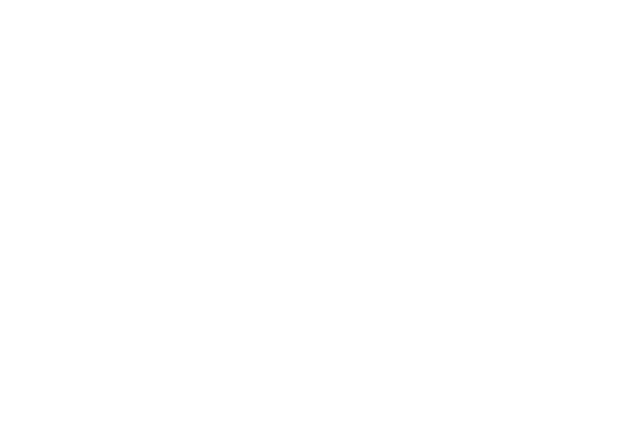
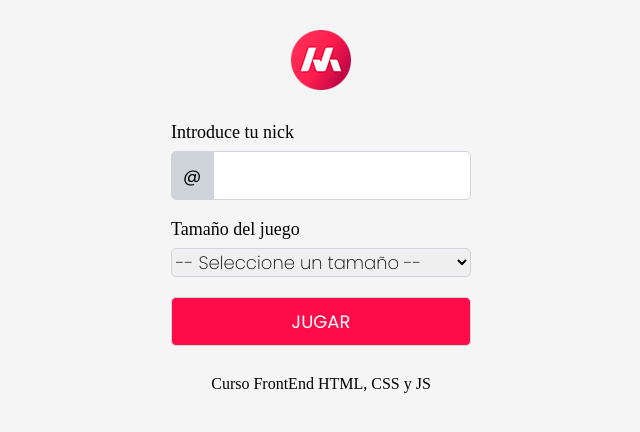
Before and after one commit to DrRIC16/Masterdots, a plain HTML site: page index.html in a window 1280 px wide. Shown: the whole page, without its empty margins (319-959 px from the left). Drawn offline with Linux system fonts and the light colour scheme.

Commit message:
Cambios 21jul

```diff
--- /dev/null
+++ b/css/estilos.css
@@ -0,0 +1,87 @@
+/*
+De lo mas general a lo mas particular.
+
+ALGUNOS ATRIBUTOS:
+ - ANCHO: WIDTH
+ - ALTO: HEIGHT
+ - MARGEN EXTERNO: MARGIN
+ - MARGEN INTERNO: PADDING
+ - BORDE: BORDER
+ - Flex: manejar la distribución de elementos en una sola dimensión: tanto una fila como una columna.
+ - Grid: manejar la distribución de elementos en dos dimensiones a la vez: tanto filas como columnas.
+*/
+
+body{
+    background-color: #f5f5f5;
+
+}
+
+header, footer{
+    text-align: center;
+    width: 300px;
+    margin: 30px auto 0px auto;
+}
+
+main{
+    width: 300px;
+    margin: 30px auto 0px auto;
+}
+
+form{
+    display: flex;
+    flex-direction: column;
+    row-gap: 20px;
+    font-size: 18px;
+}
+
+label{
+    display: block;
+    margin-bottom: 10px;
+}
+
+input{
+    display: inline;
+    font-family: 'Poppins', sans-serif;
+    width: 236px;
+    border: 1px solid #ced4da;
+    padding: 10px;
+    border-radius: 0px 5px 5px 0px;
+    font-weight: 200;
+    font-size: 18px;
+}
+
+input[type='submit']{
+    background-color: #fd0c49;
+    color: #fff;
+    font-weight: 400;
+    border-radius: 5px;
+    width: 100%;
+}
+
+select{
+    font-family: 'Poppins', sans-serif;
+    width: 100%;
+    border: 1px solid #ced4da;
+    border-radius: 5px;
+    font-weight: 200;
+    font-size: 18px;
+}
+
+footer{
+    font-weight: 180;
+}
+
+/* IDs y CLASES */
+
+#nicka{
+    float: left;
+    font-family: 'Poppins', sans-serif;
+    text-align: center;
+    width: 20px;
+    background-color: #ced4da;
+    border: 1px solid #ced4da;
+    padding: 10px;
+    border-radius: 5px 0px 0px 5px;
+    font-weight: 400;
+    font-size: 18px;
+}
--- /dev/null
+++ b/css/reset.css
@@ -0,0 +1,48 @@
+/* http://meyerweb.com/eric/tools/css/reset/
+   v2.0 | 20110126
+   License: none (public domain)
+*/
+
+html, body, div, span, applet, object, iframe,
+h1, h2, h3, h4, h5, h6, p, blockquote, pre,
+a, abbr, acronym, address, big, cite, code,
+del, dfn, em, img, ins, kbd, q, s, samp,
+small, strike, strong, sub, sup, tt, var,
+b, u, i, center,
+dl, dt, dd, ol, ul, li,
+fieldset, form, label, legend,
+table, caption, tbody, tfoot, thead, tr, th, td,
+article, aside, canvas, details, embed,
+figure, figcaption, footer, header, hgroup,
+menu, nav, output, ruby, section, summary,
+time, mark, audio, video {
+	margin: 0;
+	padding: 0;
+	border: 0;
+	font-size: 100%;
+	font: inherit;
+	vertical-align: baseline;
+}
+/* HTML5 display-role reset for older browsers */
+article, aside, details, figcaption, figure,
+footer, header, hgroup, menu, nav, section {
+	display: block;
+}
+body {
+	line-height: 1;
+}
+ol, ul {
+	list-style: none;
+}
+blockquote, q {
+	quotes: none;
+}
+blockquote:before, blockquote:after,
+q:before, q:after {
+	content: '';
+	content: none;
+}
+table {
+	border-collapse: collapse;
+	border-spacing: 0;
+}
--- a/index.html
+++ b/index.html
@@ -2,11 +2,47 @@
 <html lang="es">
 <head>
     <meta charset="UTF-8">
+    <meta http-equiv="X-UA-Compatible" content="IE_edge">
     <meta name="viewport" content="width=device-width, initial-scale=1.0">
-    <title>Masterdots Game
-    </title>
+
+    <link rel="preconnect" href="https://fonts.googleapis.com">
+    <link rel="preconnect" href="https://fonts.gstatic.com" crossorigin>
+    <link href="https://fonts.googleapis.com/css2?family=Poppins:ital,wght@0,100;0,200;0,300;0,400;0,500;0,600;0,700;0,800;0,900;1,100;1,200;1,300;1,400;1,500;1,600;1,700;1,800;1,900&display=swap" rel="stylesheet">
+
+    <title>Masterdots Game</title>
+    <link rel="stylesheet" href="./css/reset.css">
+    <link rel="stylesheet" href="./css/estilos.css">
 </head>
 <body>
-
+    <!-- CABECERA -->
+     <header>
+        <img src="./img/logo.png" alt="imagen del logo de mastermind">
+     </header>
+     <!-- FORMULARIO DE USUSARIO -->
+     <main>
+        <form action="#">
+            <div class="itemform">
+                <label for="nick">Introduce tu nick</label>
+                <input type="text" name="nick" value="@" id="nicka" readonly>
+                <input type="text" name="nick" id="nick">
+            </div>
+            <div class="itemform">
+                <label for="tamanio">Tamaño del juego</label>
+                <select name="tamanio" id="pet-tamanio">
+                    <option value="">-- Seleccione un tamaño --</option>
+                    <option value="1">4x4</option>
+                    <option value="2">5x5</option>
+                    <option value="3">6x6</option>
+                </select>
+            </div>
+            <div class="itemform">
+                <input type="submit" value="JUGAR" />
+              </div>
+        </form>
+     </main>
+     <!-- PIE DE PAGINA -->
+     <footer>
+        <p>Curso FrontEnd HTML, CSS y JS</p>
+     </footer>
 </body>
 </html>
```
Also changed, not shown: img/logo.png (added).
